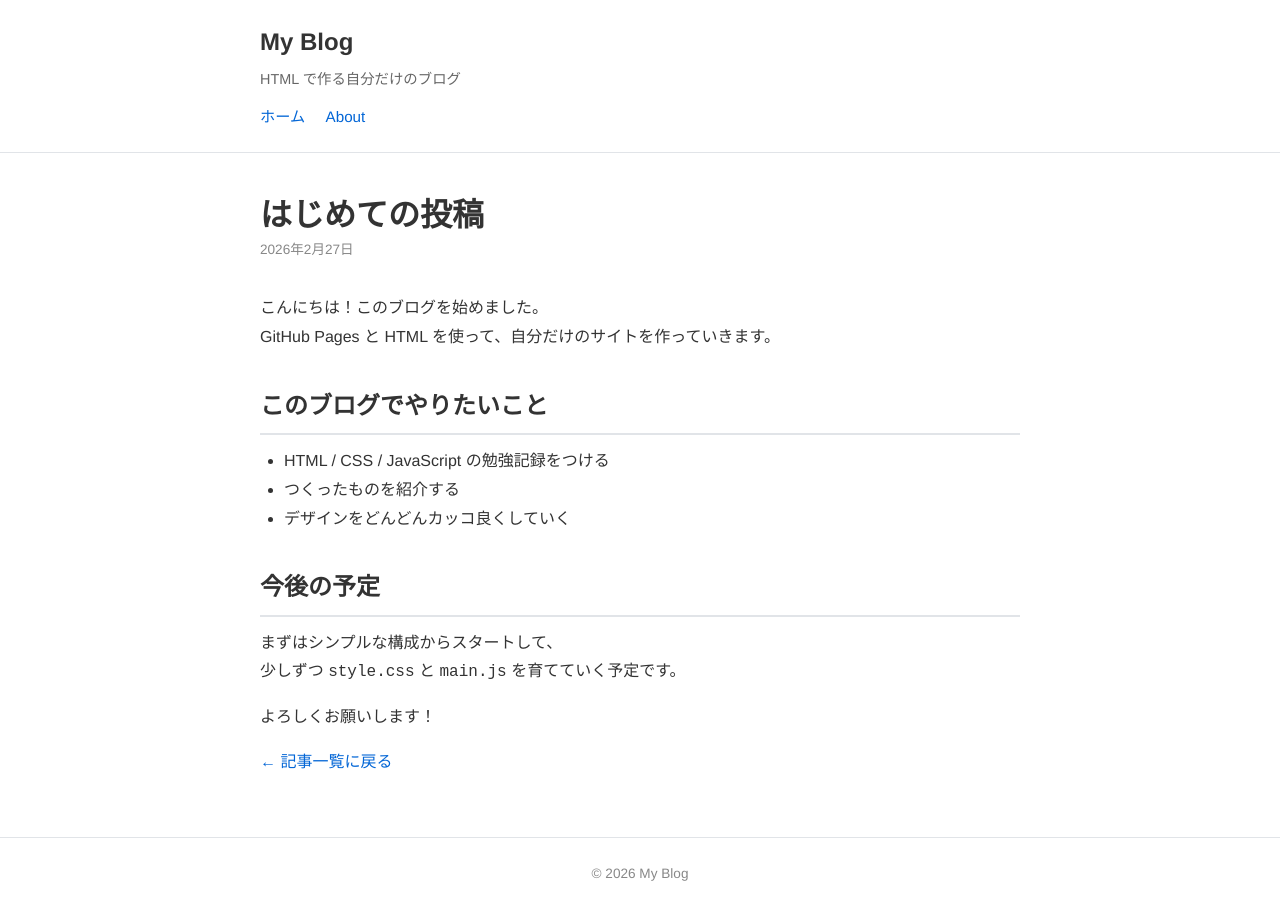
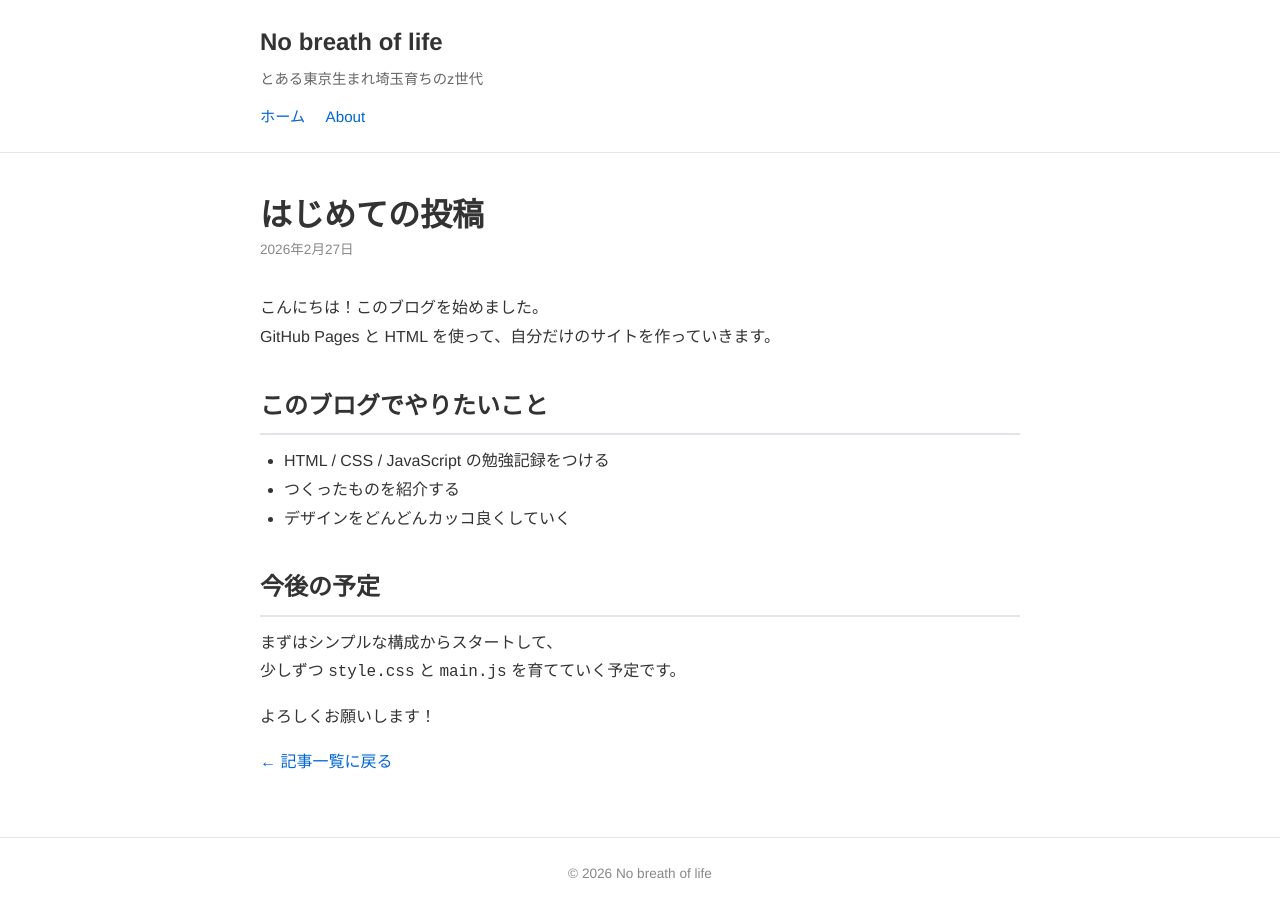
Before and after one commit to ogawa-soki/ogawa-soki.github.io, a Jekyll site: the page built from posts/first-post.html, in a window 1280 px wide. Built offline with Jekyll 4.4.1, drawn with Linux system fonts in a browser that asks for light colours.

Commit message:
Merge remote-tracking branch 'origin/main'
# Conflicts:
#	index.html

```diff
--- a/_config.yml
+++ b/_config.yml
@@ -1,5 +1,5 @@
-title: My Blog
-description: HTML で作る自分だけのブログ
+title: No breath of life
+description: とある東京生まれ埼玉育ちのz世代
 
 # Jekyll テーマを外して完全自前CSSにする（_layouts/default.html を使用）
 # theme: jekyll-theme-minimal
```
